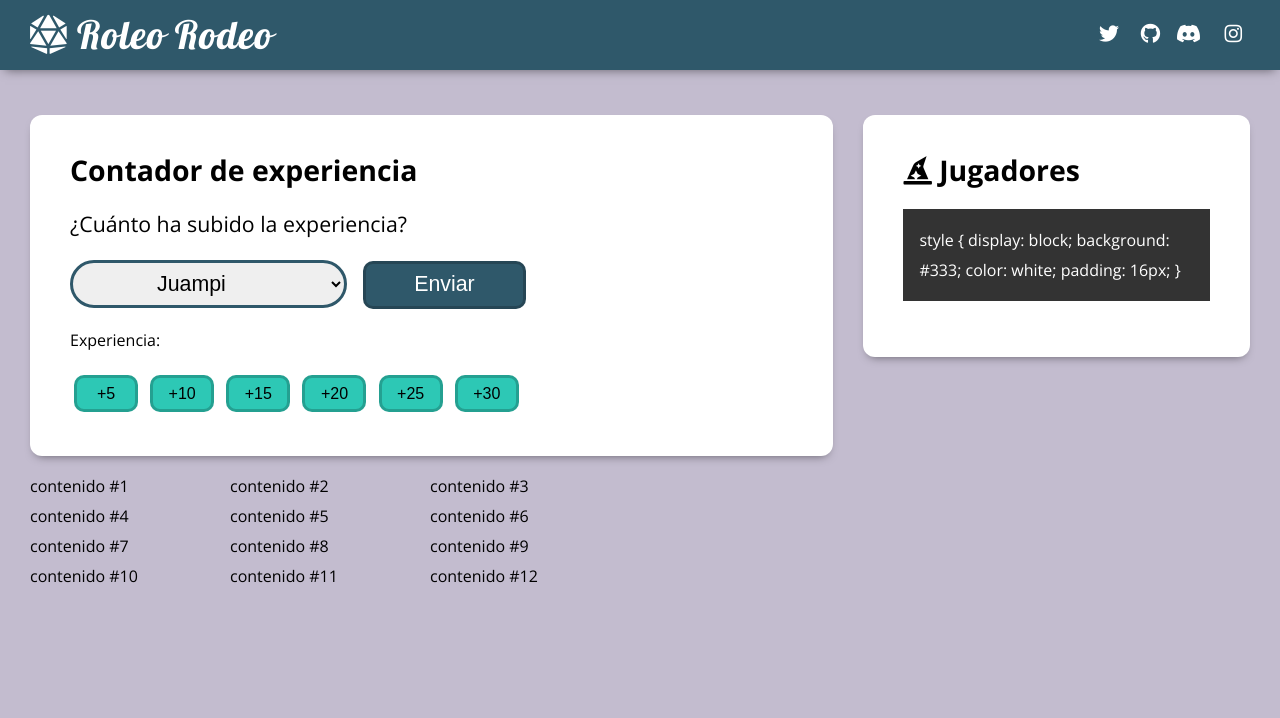
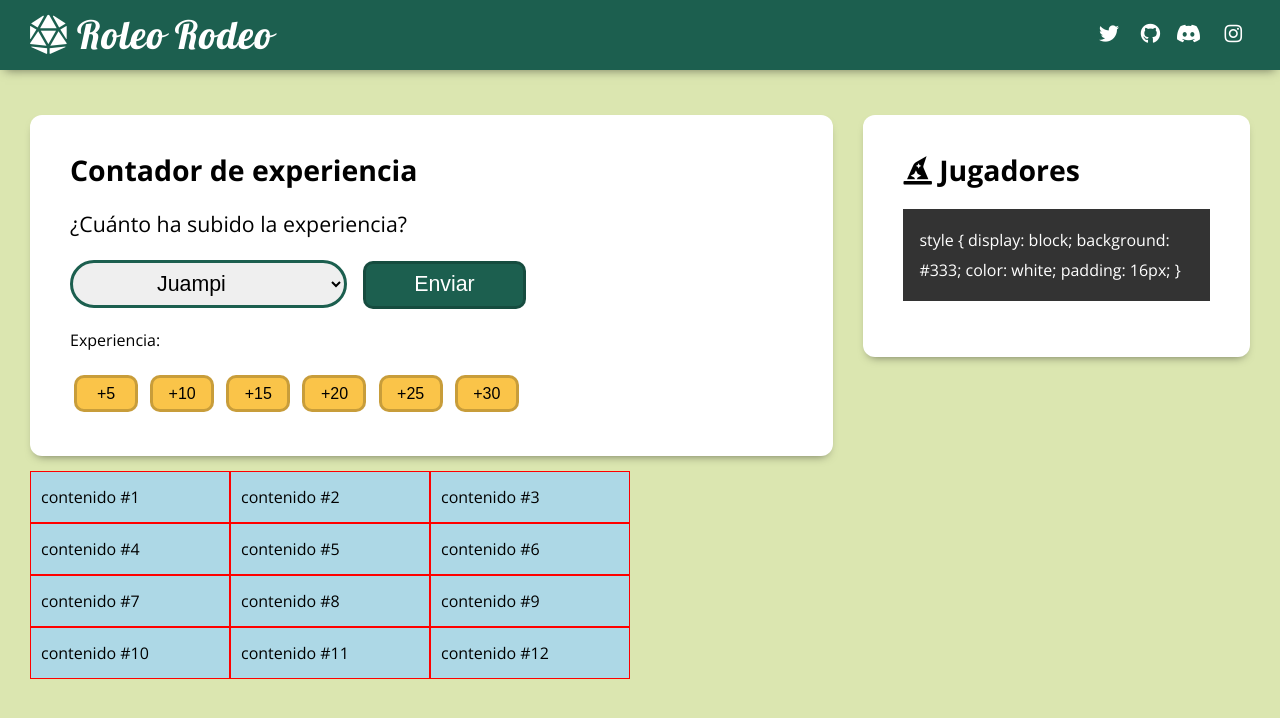
Before and after one commit to itspajara/roleo-rodeo, a plain HTML site: page roleo-rodeo.html in a window 1280 px wide. Drawn offline with nearby package versions, Linux system fonts and the light colour scheme.

Commit message:
Color preferente

```diff
--- a/css/estilos.css
+++ b/css/estilos.css
@@ -27,6 +27,12 @@ font-family: 'Rancho', cursive;
   padding: 0 30px;
 }
 
+.item {
+  background: lightblue;
+  padding: 10px;
+  border: 1px solid red;
+}
+
 .container {
   max-width: 1400px;
   margin: 0 auto;
@@ -35,7 +41,7 @@ font-family: 'Rancho', cursive;
 
 header {
   /*background-color: #5C240A;*/
-  background-color: #2f586a;
+  background-color: #1c5f4f;
   color: white;
   margin-bottom: 30px;
   padding: 10px 0px;
@@ -89,14 +95,14 @@ h3 {
 
 .selector {
   border-radius: 32px;
-  border: 3px solid #2f586a;
+  border: 3px solid #1c5f4f;
   font-size: 21.33px;
   margin-right: 12px;
   padding: 8px 80px;
 }
 
 .button {
-  background-color: #2f586a;
+  background-color: #1c5f4f;
   border-radius: 10px;
   border: 3px solid rgba(0, 0, 0, 0.2);
   box-sizing: border-box;
@@ -107,7 +113,7 @@ h3 {
 }
 
 .button-exp {
-  background-color: #2DC8B5;
+  background-color: #fac449;
   font-size: 16px;
   padding: 6px 12px;
   color: black;
@@ -117,13 +123,13 @@ h3 {
 
 body {
   margin: 0;
-  background-color: #C3BCCF;
+  background-color: #DBE6B0;
   font-family: 'Open Sans', sans-serif;
   font-size: 16px;
   line-height: 30px;
 }
 .text-dark {
-  color: #2f586a;
+  color: #1c5f4f;
 }
 
 .row {
```
